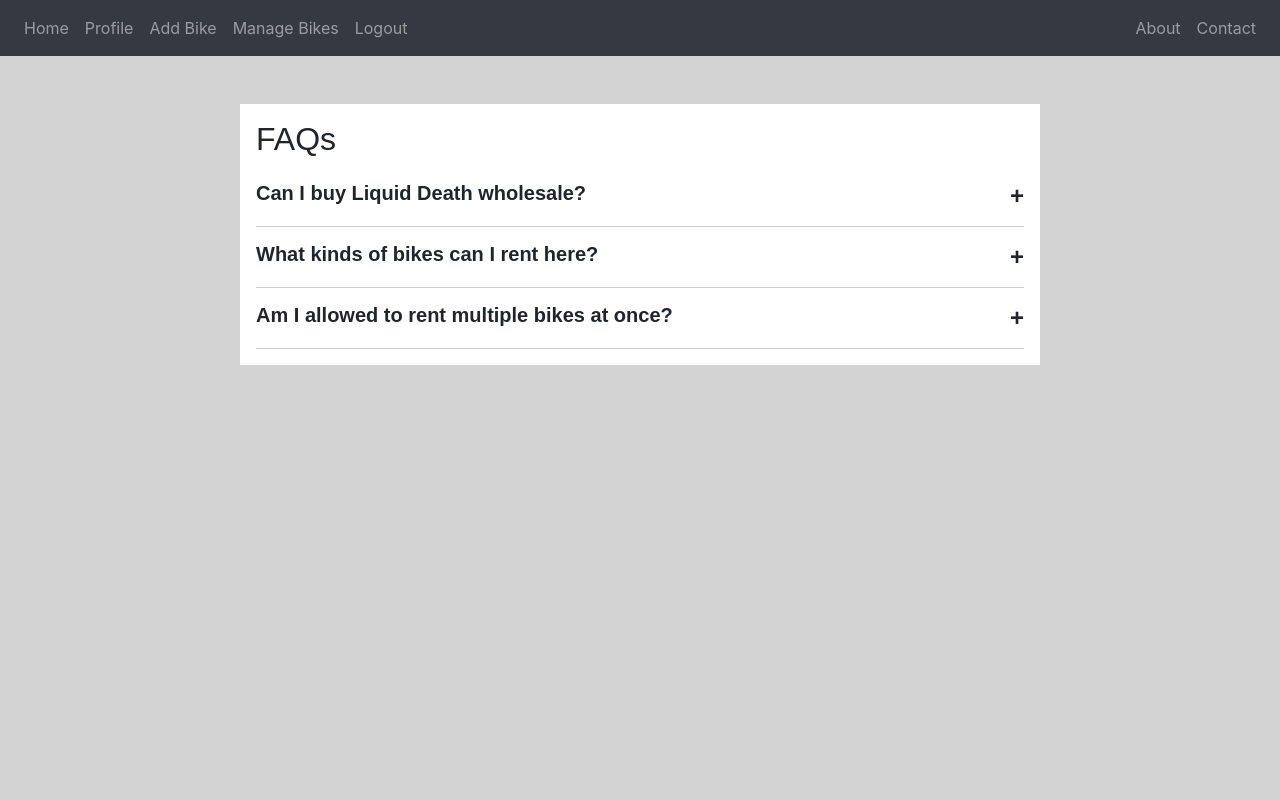
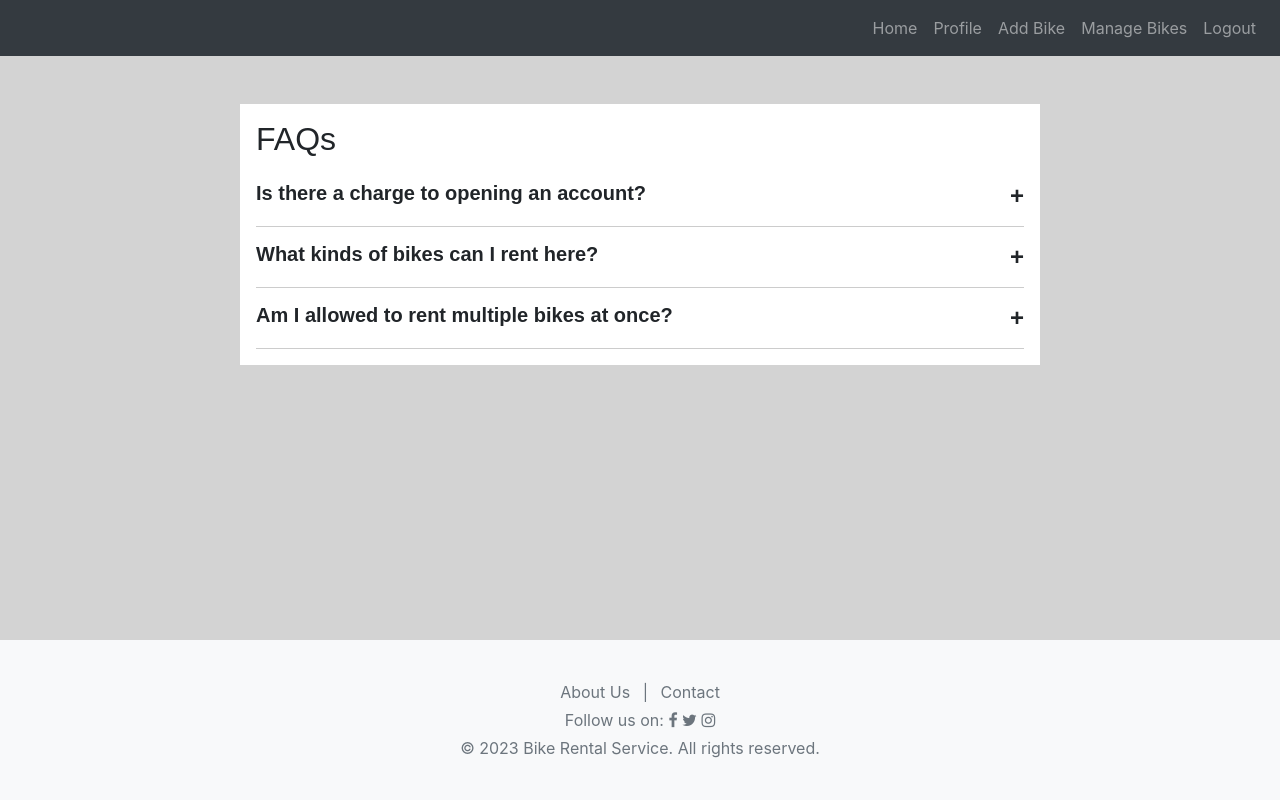
Before and after one commit to ariel20030601/Bike-Rent, a Flask app: page /about in a window 1280 px wide. Run offline with Flask 3, Linux system fonts and the light colour scheme; a user stored in the database is signed in; some libraries are stand-ins or nearby versions.

Commit message:
Add files via upload

```diff
--- a/website/auth.py
+++ b/website/auth.py
@@ -59,7 +59,6 @@ def register():
         email = request.form.get('email')
         username = request.form.get('username')
         password = request.form.get('password')
-
         user = User.query.filter_by(email=email).first()
         if user:
             flash('email or username already exists.', category='error')
--- a/website/static/css/baseCSS.css
+++ b/website/static/css/baseCSS.css
@@ -1,3 +1,14 @@
+html, body {
+  height: 100%;
+}
+
 body {
-    background-color:lightgray
+    background-color:lightgray;
+    display: flex;
+    flex-direction: column;
+    min-height: 100vh;
 }
+
+.footer {
+  margin-top: auto;
+}
--- a/website/templates/AboutUs.html
+++ b/website/templates/AboutUs.html
@@ -12,11 +12,11 @@
   <div class="accordion" id="faqAccordion">
     <div class="faq-item">
         <div class="faq-question">
-            <span class="question-text">Can I buy Liquid Death wholesale?</span>
+            <span class="question-text">Is there a charge to opening an account?</span>
             <span class="plus">+</span>
         </div>
         <div class="faq-answer">
-            <p>Yes, you can apply for wholesale accounts on our site.</p>
+            <p>There is no charge associated with opening and maintining an account. There may be overdue charges associated with the account if an item is not returned on the agreed date, but that is all</p>
         </div>
     </div>
     <div class="faq-item">
@@ -37,7 +37,8 @@
             <p>Yes, renting multiple bikes is allowed, and can be rather useful if renting for other people, or bikes for many purposes</p>
         </div>
     </div>
-
+  </div>
+</div>
 <script>
   document.querySelectorAll('.faq-question').forEach((question) => {
     question.addEventListener('click', () => {
--- a/website/templates/ContactUs.html
+++ b/website/templates/ContactUs.html
@@ -14,6 +14,7 @@
         <div class="form-group">
             <label for="email">Email</label>
             <input type="email" class="form-control" id="email" name="email" placeholder="Enter your email" required>
+        </div>
 
         <div class="form-group">
             <label for="message">Message</label>
@@ -21,5 +22,6 @@
         </div>
     </form>
     <button type="submit" class="btn btn-primary">Send Message</button>
+</div>
 
 {% endblock %}
--- a/website/templates/base.html
+++ b/website/templates/base.html
@@ -26,11 +26,11 @@
         <span class="navbar-toggler-icon"> </span>
     </button>
     <div class="collapse navbar-collapse" id="navbar">
-      <div class="navbar-nav">
+      <div class="navbar-nav ml-auto">
         {% if current_user.is_authenticated %}
         <a class="nav-item nav-link" id="home" href="/"> Home </a>
         <a class="nav-item nav-link" id="profile" href="/profile"> Profile </a>
-          {% if current_user.username == 'Admin' %}
+          {% if current_user.username == 'Admin' or current_user.username == 'Admin1' %}
           <a class="nav-item nav-link" id="addBooks" href="/add-bike"> Add Bike </a>
           <a class="nav-item nav-link" id="manageBikes" href="/manage-bikes"> Manage Bikes </a>
           {% endif %}
@@ -40,10 +40,6 @@
         <a class="nav-item nav-link" id="signUp" href="/sign-up"> Sign Up </a>
         {% endif %}
       </div>
-      <div class="navbar-nav ml-auto">
-        <a class="nav-item nav-link" id="about" href="/about"> About </a>
-        <a class="nav-item nav-link" id="contact" href="/contact"> Contact </a>
-    </div>
 </nav>
 {% with messages = get_flashed_messages(with_categories=true) %}
 {% if messages %}
@@ -69,6 +65,20 @@
   {% block content %}
   {% endblock %}
 
+  <footer class="footer mt-auto py-3 bg-light">
+    <div class="container text-center py-4">
+      <p class="text-muted mb-1">
+        <a href="/about" class="text-muted mx-2">About Us</a> |
+        <a href="/contact" class="text-muted mx-2">Contact</a>
+      </p>
+      <p class="text-muted mb-1">Follow us on:
+        <a href="https://www.facebook.com" target="_blank" class="text-muted"><i class="fa fa-facebook"></i></a>
+        <a href="https://www.twitter.com" target="_blank" class="text-muted"><i class="fa fa-twitter"></i></a>
+        <a href="https://www.instagram.com" target="_blank" class="text-muted"><i class="fa fa-instagram"></i></a>
+      </p>
+      <p class="text-muted mb-0">© 2023 Bike Rental Service. All rights reserved.</p>
+    </div>
+  </footer>
 
   <script
       src="https://code.jquery.com/jquery-3.2.1.slim.min.js"
--- a/website/templates/bike_details.html
+++ b/website/templates/bike_details.html
@@ -43,7 +43,7 @@
 
           <div class="col-md-5">
             <img src="{{ url_for('static', filename='BikePics/' + bike.image_url) }}"
-                 class="img-fluid h-100 w-100 rounded-end" style="object-fit: cover;" alt="{{ bike.name }}">
+                 class="img-fluid h-100 w-100 rounded-end" style="object-fit: contain;" alt="{{ bike.name }}">
           </div>
 
         </div>
--- a/website/templates/home.html
+++ b/website/templates/home.html
@@ -18,7 +18,7 @@
           <a href="Bikes/{{ bike.name }}" class="text-decoration-none text-dark">
             <div class="card h-150 shadow-sm">
               <img src="{{ url_for('static', filename='BikePics/' + bike.image_url) }}"
-               class="card-img-top" style="height: 200px; object-fit: cover;" alt="{{ bike.name }}">
+                  class="card-img-top" style="height: 200px; object-fit: contain;" alt="{{ bike.name }}">
                 <div class="card-body">
                     <h5 class="card-title">{{ bike.name }}</h5>
                     <p class="card-text">{{ bike.Manufacturer }}</p>
@@ -29,4 +29,6 @@
         {% endfor %}
         {% endif %}
       </div>
+    </div>
+</div>
 {% endblock %}
--- a/website/templates/profile.html
+++ b/website/templates/profile.html
@@ -88,7 +88,7 @@
     </div>
 
     <!-- Right: Profile Info -->
-    <div class="col-md-5 d-flex align-items-center">
+    <div class="col-md-5 align-items-center">
       <div class="card mb-3 shadow p-4" style="margin-top: 30px;">
         <h4 class="card-title mb-3">Profile Info</h4>
         <p><strong>Name:</strong> {{ user.username }}</p>
--- a/website/views.py
+++ b/website/views.py
@@ -126,7 +126,6 @@ def modify_bike(bike_id):
         return redirect(url_for('views.manage_bikes'))
 
 @views.route("/about")
-@login_required
 def about():
     return render_template("AboutUs.html", user=current_user)
 
```
Also changed, not shown: instance/database.db, website/static/BikePics/Joystar.jpg (added). Lines whose indentation alone changed are shown as unchanged.
